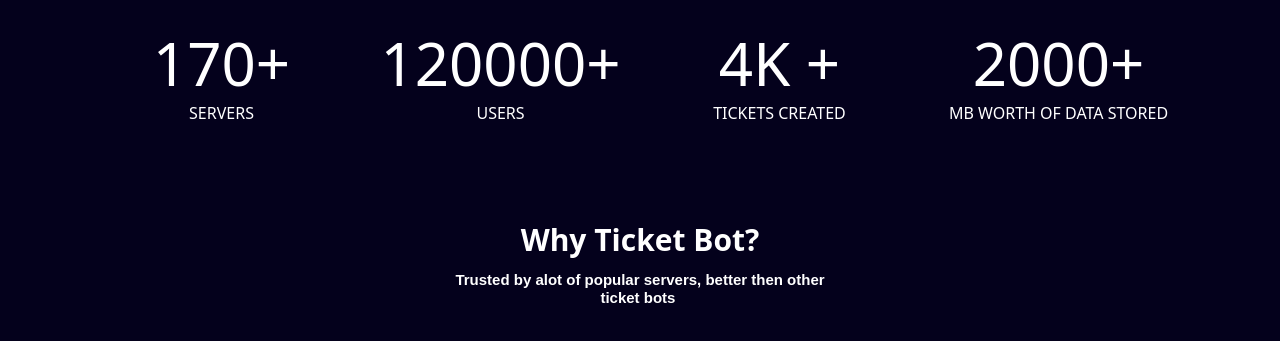
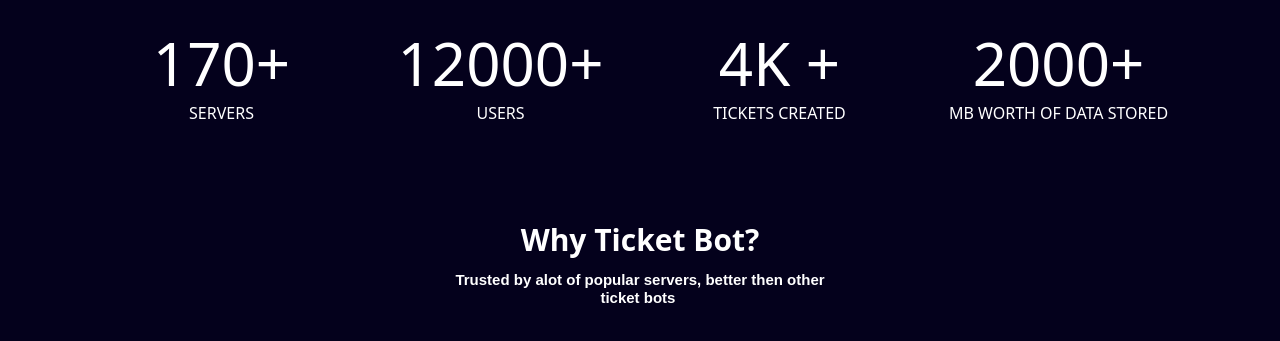
Before and after one commit to SkyBlox-Systems/TicketBot-Website, a plain HTML site: page index.html in a window 1280 px wide. Shown: the part 715-1056 px from the top of the page. Drawn offline with nearby package versions, Linux system fonts and the light colour scheme; a script that the page names is missing; a web font is replaced by a local one.

Commit message:
Update index.html

```diff
--- a/index.html
+++ b/index.html
@@ -56,7 +56,7 @@
                             </div>
                         </div>
                         <div class="col">
-                            <div><span class="Justify-Flex-Center purecounter counter-font plus" data-purecounter-start="0" data-purecounter-end="120000" data-purecounter-duration="1">120000</span>
+                            <div><span class="Justify-Flex-Center purecounter counter-font plus" data-purecounter-start="0" data-purecounter-end="12000" data-purecounter-duration="1">12000</span>
                                 <p class="text-center text-uppercase">Users</p>
                             </div>
                         </div>
```
